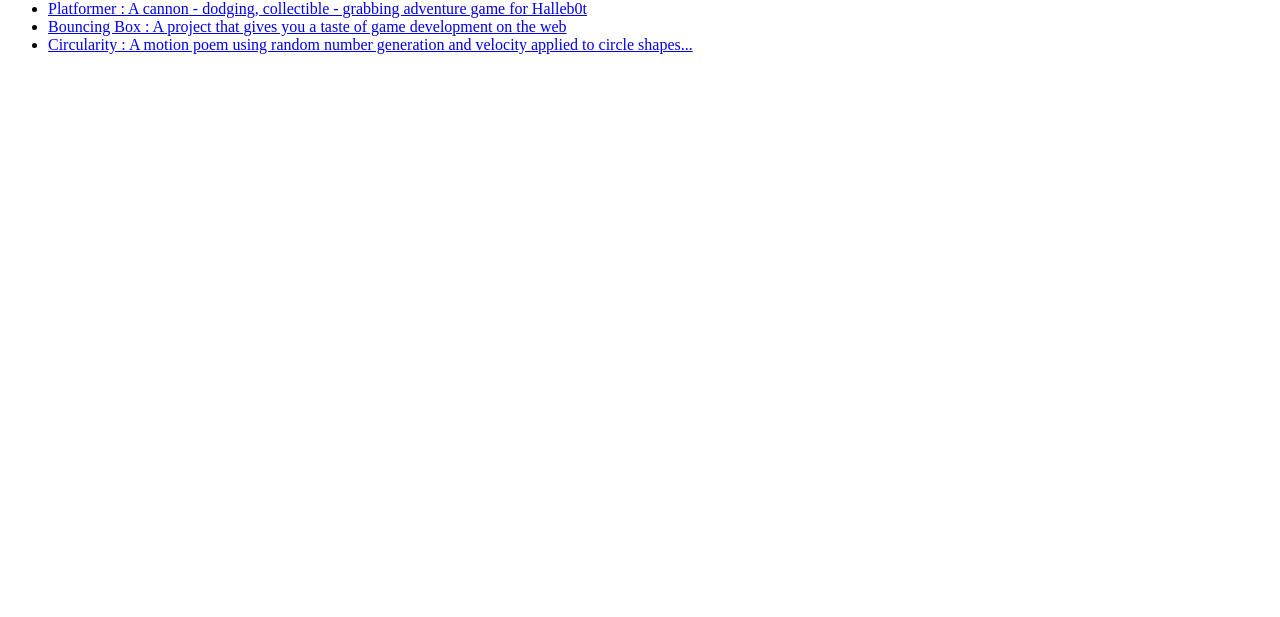
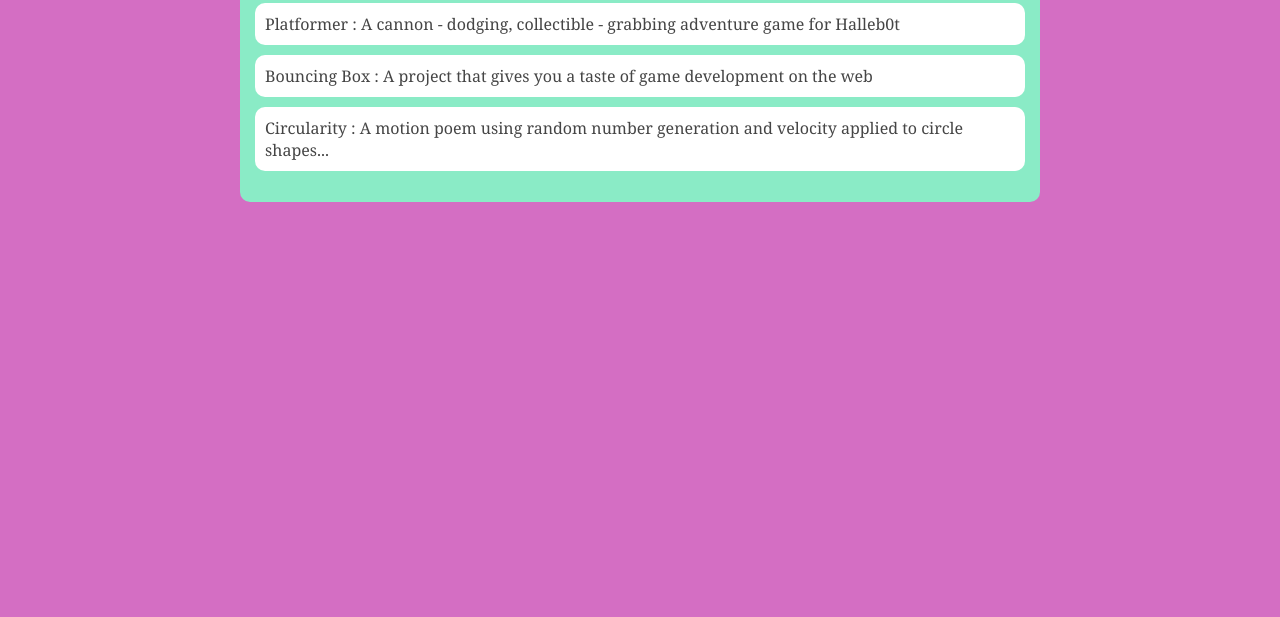
Before and after one commit to ToriWilliams6/ToriWilliams6.github.io, a plain HTML site: page portfolio.html in a window 1280 px wide. Shown: the part 183-800 px from the top of the page. Drawn offline with Linux system fonts and the light colour scheme.

Commit message:
add portfolio.html file

```diff
--- a/portfolio.html
+++ b/portfolio.html
@@ -2,7 +2,7 @@
 <html>
   <head>
     <title>Tori's First Website</title>
-    <link rel="stylesheet" href="style.ss">
+    <link rel="stylesheet" href="style.css">
   </head>
 
   <body>
```
